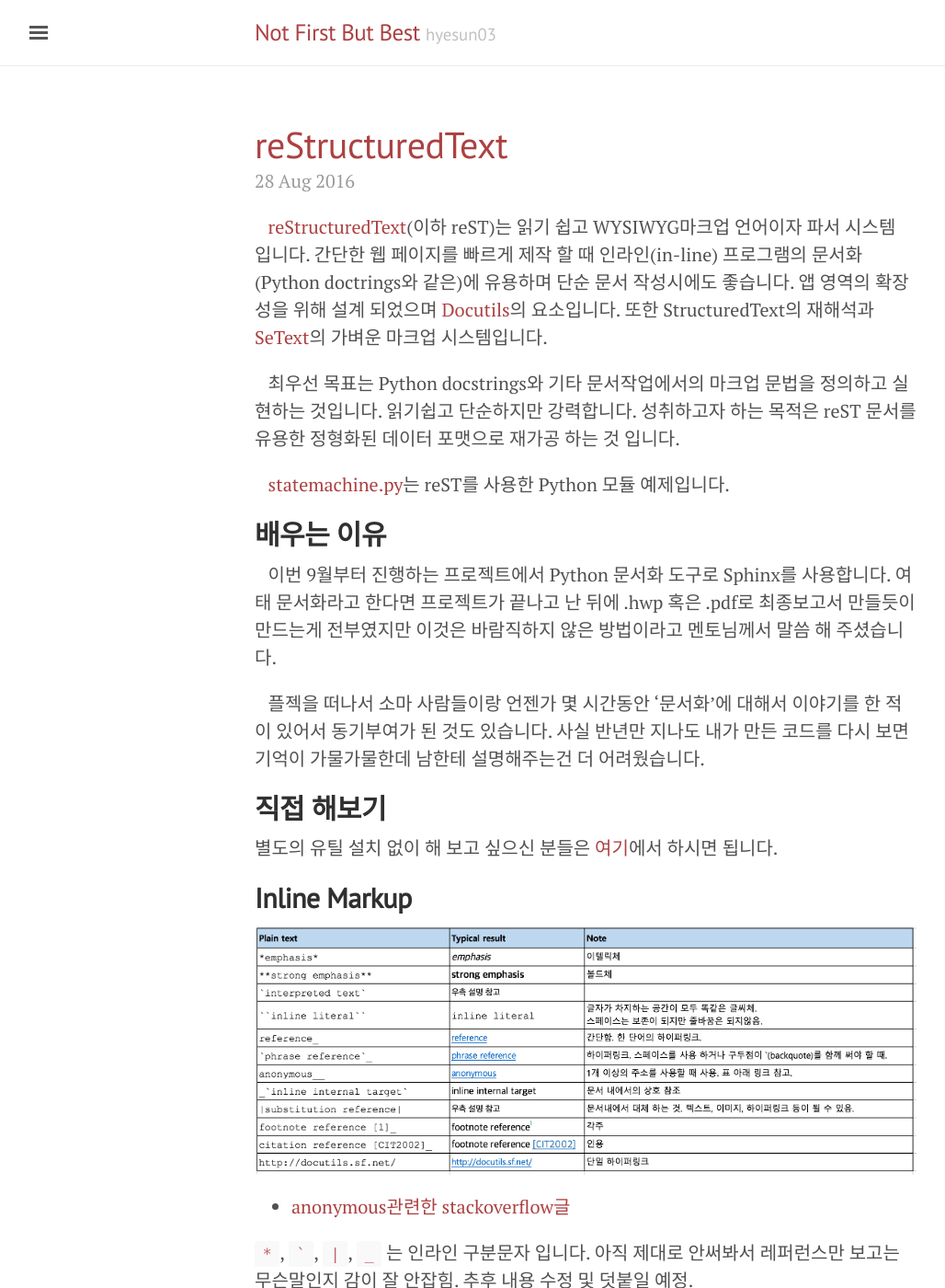
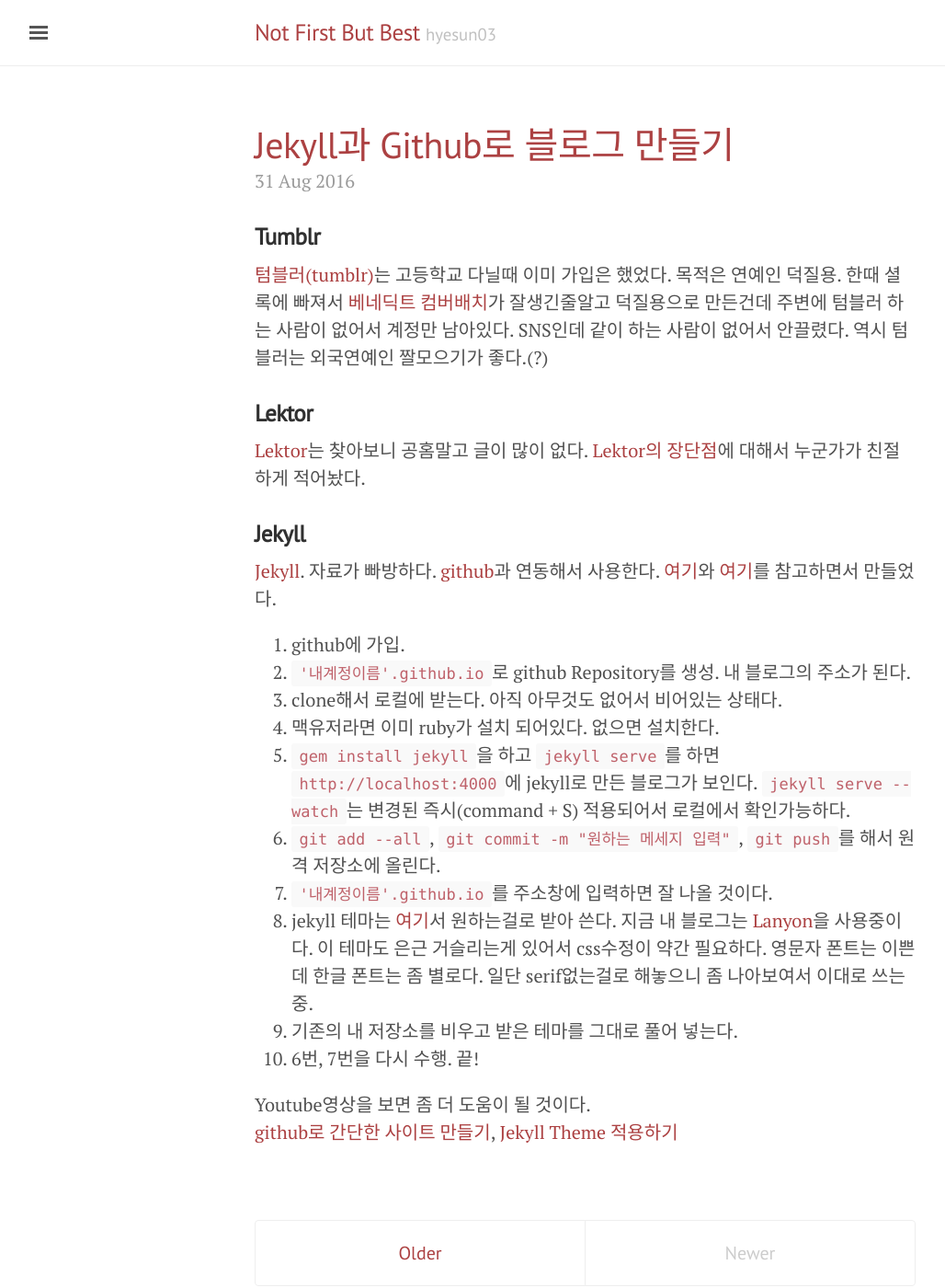
Before and after one commit to hyesun03/hyesun03.github.io, a Jekyll site: the page built from index.html, in a window 1280 px wide and 1400 px high. Shown: the whole window at 92% size, without its empty margins (3-1031 px from the left). Built offline with Jekyll 4.4.1, drawn with Linux system fonts in a browser that asks for light colours; the list of posts is cut into pages by our own code; some of the changed text lies outside the part shown.

Commit message:
jekyll로 블로그 만들기 포스팅 끝

```diff
--- /dev/null
+++ b/_posts/2016-08-31-makeBlogUsingJekyll.md
@@ -0,0 +1,35 @@
+---
+layout: post
+title: Jekyll과 Github로 블로그 만들기
+---
+
+### **Tumblr**
+
+[텀블러(tumblr)](https://www.tumblr.com/)는 고등학교 다닐때 이미 가입은 했었다. 목적은 연예인 덕질용.
+한때 셜록에 빠져서 [베네딕트 컴버배치](https://search.naver.com/search.naver?sm=tab_sug.top&where=nexearch&oquery=%ED%85%80%EB%B8%94%EB%9F%AC&acq=%EB%B2%A0%EB%84%A4&acr=1&qdt=0&ie=utf8&query=%EB%B2%A0%EB%84%A4%EB%94%95%ED%8A%B8+%EC%BB%B4%EB%B2%84%EB%B0%B0%EC%B9%98)가 잘생긴줄알고 덕질용으로 만든건데 주변에 텀블러 하는 사람이 없어서 계정만 남아있다.
+SNS인데 같이 하는 사람이 없어서 안끌렸다.
+역시 텀블러는 외국연예인 짤모으기가 좋다.(?)
+
+### **Lektor**
+
+[Lektor](https://www.getlektor.com/)는 찾아보니 공홈말고 글이 많이 없다.
+[Lektor의 장단점](https://item4.github.io/2015-12-23/Move-to-Lektor/)에 대해서 누군가가 친절하게 적어놨다.
+
+### **Jekyll**
+[Jekyll](https://jekyllrb-ko.github.io/). 자료가 빠방하다. [github](https://github.com/)과 연동해서 사용한다.
+[여기](http://elinjkim.github.io/web/2016/02/02/how-to-use-github-pages-jekyll)와 [여기](http://kaora.co.kr/jekyll/2016/01/06/jekyll-setting/)를 참고하면서 만들었다.
+
+1. github에 가입.
+2. `'내계정이름'.github.io`로 github Repository를 생성. 내 블로그의 주소가 된다.
+3. clone해서 로컬에 받는다. 아직 아무것도 없어서 비어있는 상태다.
+4. 맥유저라면 이미 ruby가 설치 되어있다. 없으면 설치한다.
+5. `gem install jekyll`을 하고 `jekyll serve`를 하면 `http://localhost:4000`에 jekyll로 만든 블로그가 보인다.
+`jekyll serve --watch`는 변경된 즉시(command + S) 적용되어서 로컬에서 확인가능하다.
+6. `git add --all`, `git commit -m "원하는 메세지 입력"`, `git push`를 해서 원격 저장소에 올린다.
+7. `'내계정이름'.github.io`를 주소창에 입력하면 잘 나올 것이다.
+8. jekyll 테마는 [여기](http://jekyllthemes.org/)서 원하는걸로 받아 쓴다. 지금 내 블로그는 [Lanyon](https://github.com/poole/lanyon)을 사용중이다. 이 테마도 은근 거슬리는게 있어서 css수정이 약간 필요하다. 영문자 폰트는 이쁜데 한글 폰트는 좀 별로다. 일단 serif없는걸로 해놓으니 좀 나아보여서 이대로 쓰는중.
+9. 기존의 내 저장소를 비우고 받은 테마를 그대로 풀어 넣는다.
+10. 6번, 7번을 다시 수행. 끝!
+
+Youtube영상을 보면 좀 더 도움이 될 것이다.
+[github로 간단한 사이트 만들기](https://www.youtube.com/watch?v=eVc3S5wk18o), [Jekyll Theme 적용하기](https://www.youtube.com/watch?v=H5h4s7b6XcU)
--- a/archive.md
+++ b/archive.md
@@ -3,5 +3,6 @@ layout: page
 title: Archive
 ---
 ### 2016 8월
-* 27일, [Markdown 문법](/page2)
-* 28일, [reStructuredText](/)
+* 27일, [Markdown 문법](/page3)
+* 28일, [reStructuredText](/page2)
+* 31일, [Jekyll과 Github로 블로그 만들기](/)
```
Also changed, not shown: _posts/2016-08-27-markdown.md (+3 -0 lines), 1 other file.
